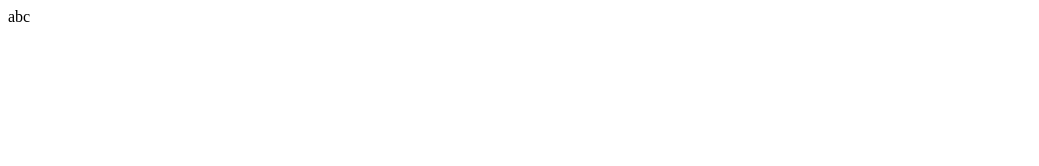
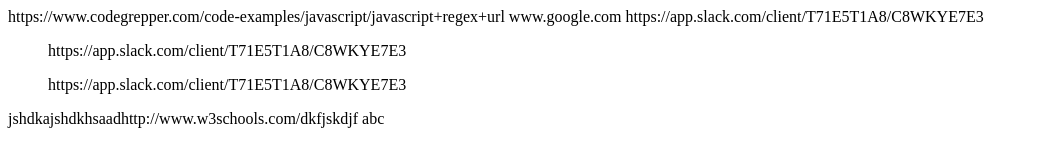
Before and after one commit to joey2031/OSD600-Release0.1, a website: page BrokenLinkChecker- Release 0.1/test.html in a window 1280 px wide. Shown: the whole page, without its empty margins (0-1039 px from the left). Drawn offline with Linux system fonts and the light colour scheme.

Commit message:
Add files via upload

```diff
--- a/BrokenLinkChecker- Release 0.1/test.html
+++ b/BrokenLinkChecker- Release 0.1/test.html
@@ -4,6 +4,12 @@
     <meta charset="UTF-8">
     <meta name="viewport" content="width=device-width, initial-scale=1.0">
     <title>Documentabc</title>
+    https://www.codegrepper.com/code-examples/javascript/javascript+regex+url
+    www.google.com
+    https://app.slack.com/client/T71E5T1A8/C8WKYE7E3
+    <blockquote> https://app.slack.com/client/T71E5T1A8/C8WKYE7E3</blockquote>
+    <ul> https://app.slack.com/client/T71E5T1A8/C8WKYE7E3</ul>
+    jshdkajshdkhsaadhttp://www.w3schools.com/dkfjskdjf
 </head>
 <body>
     abc
--- a/BrokenLinkChecker- Release 0.1/test.txt
+++ b/BrokenLinkChecker- Release 0.1/test.txt
@@ -1,6 +1,7 @@
 apple
 coolabc
 orange
+jshdkajshdkhsaadhttp://www.w3schools.com/dkfjskdjf
 kool Aid
 la la land
 Time to learn the alphabet
```
Also changed, not shown: BrokenLinkChecker- Release 0.1/lab1.js (+10 -12 lines).
